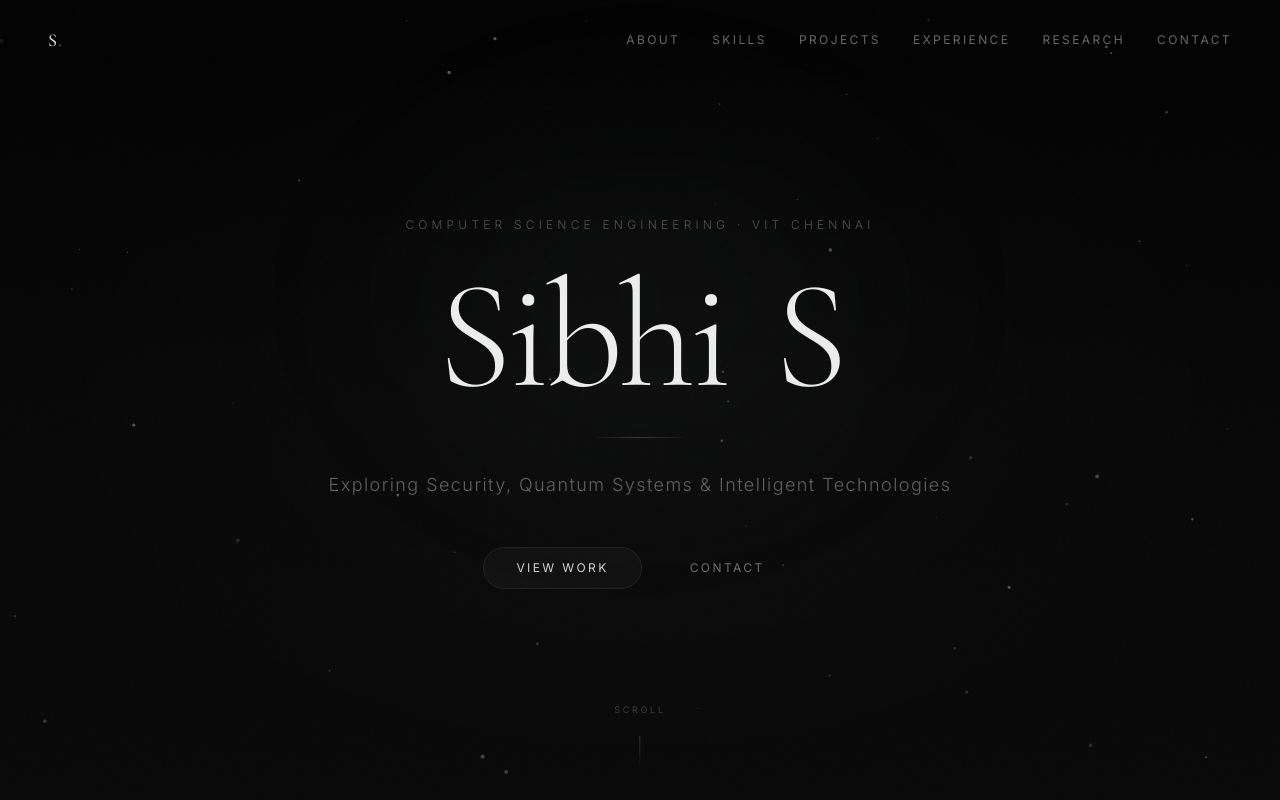
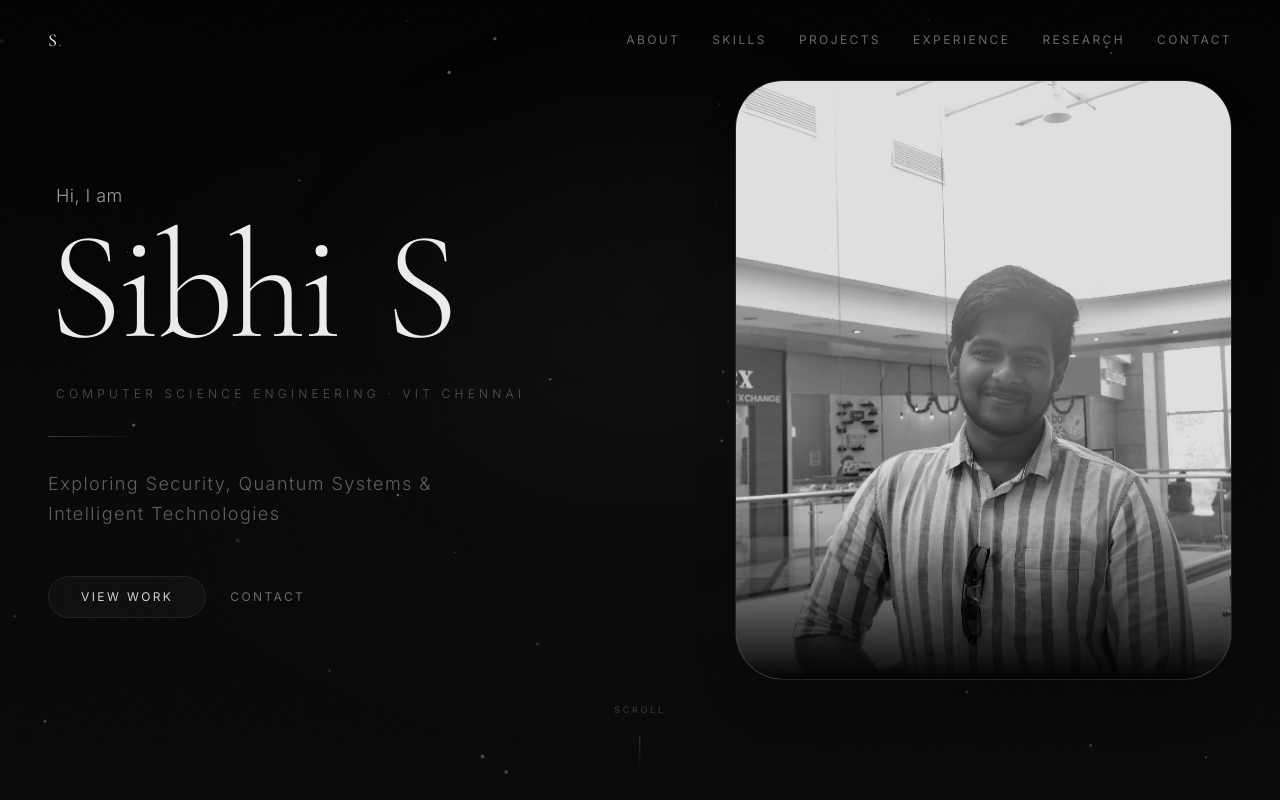
Before and after one commit to SibhiSS/sibhi.com, a Next.js app: page / in a window 1280 px wide. Shown: the top 800 px of the page. Built offline with nearby package versions, Linux system fonts and the light colour scheme.

Commit message:
Update hero section layout to split with rounded profile image

```diff
--- a/src/components/sections/HeroSection.tsx
+++ b/src/components/sections/HeroSection.tsx
@@ -1,6 +1,7 @@
 "use client";
 
 import { useEffect, useRef } from "react";
+import Image from "next/image";
 import { motion, useScroll, useTransform } from "framer-motion";
 import { hero } from "@/data/portfolio";
 
@@ -9,7 +10,7 @@
 
   return (
     <motion.h1
-      className="hero-name flex items-center justify-center flex-wrap"
+      className="hero-name flex items-center justify-start flex-wrap"
       aria-label={hero.name}
     >
       {letters.map((letter, i) => (
@@ -148,10 +149,12 @@
     >
       {/* Atmospheric Background */}
       <div className="absolute inset-0">
-        {/* Gradient Layers */}
+        {/* Base Gradient Layer */}
         <div className="absolute inset-0 bg-gradient-to-b from-[#030303] via-[#080808] to-[#0a0a0a]" />
-        <div className="absolute inset-0 bg-[radial-gradient(ellipse_at_center,rgba(255,255,255,0.015)_0%,transparent_70%)]" />
-        <div className="absolute top-0 left-1/2 -translate-x-1/2 w-[800px] h-[600px] bg-[radial-gradient(ellipse,rgba(120,130,140,0.06)_0%,transparent_60%)] blur-3xl" />
+
+        {/* Lighting Accents */}
+        <div className="absolute inset-0 bg-[radial-gradient(ellipse_at_center,rgba(255,255,255,0.015)_0%,transparent_70%)] pointer-events-none" />
+        <div className="absolute top-0 left-1/2 -translate-x-1/2 w-[800px] h-[600px] bg-[radial-gradient(ellipse,rgba(120,130,140,0.06)_0%,transparent_60%)] blur-3xl pointer-events-none" />
 
         {/* Particle Field */}
         <ParticleField />
@@ -170,29 +173,41 @@
       {/* Content */}
       <motion.div
         style={{ opacity, y, scale }}
-        className="relative z-10 text-center px-6 max-w-5xl mx-auto"
+        className="relative z-10 w-full max-w-7xl mx-auto px-6 md:px-12 grid grid-cols-1 md:grid-cols-2 items-center h-screen pt-20 md:pt-0"
       >
+        {/* Left Side — Typography */}
+        <div className="flex flex-col items-start text-left z-20">
+          {/* Greeting */}
+          <motion.div
+            initial={{ opacity: 0, y: 20 }}
+            animate={{ opacity: 1, y: 0 }}
+            transition={{ duration: 0.8, delay: 0.1, ease: [0.16, 1, 0.3, 1] }}
+            className="text-white/60 text-base md:text-lg font-light tracking-wide mb-2 pl-2"
+          >
+            Hi, I am
+          </motion.div>
+
+          {/* Name */}
+          <AnimatedName />
+
           {/* Overline */}
           <motion.div
             initial={{ opacity: 0, y: 20 }}
             animate={{ opacity: 1, y: 0 }}
-          transition={{ duration: 0.8, delay: 0.1, ease: [0.16, 1, 0.3, 1] }}
-          className="mb-8"
+            transition={{ duration: 0.8, delay: 1, ease: [0.16, 1, 0.3, 1] }}
+            className="mt-6 pl-2"
           >
             <span className="inline-block text-[10px] md:text-xs tracking-[0.35em] uppercase text-white/30 font-light">
               Computer Science Engineering · VIT Chennai
             </span>
           </motion.div>
 
-        {/* Name */}
-        <AnimatedName />
-
           {/* Decorative Line */}
           <motion.div
             initial={{ scaleX: 0 }}
             animate={{ scaleX: 1 }}
             transition={{ duration: 1.4, delay: 1, ease: [0.16, 1, 0.3, 1] }}
-          className="w-24 h-[1px] bg-gradient-to-r from-transparent via-white/20 to-transparent mx-auto my-8 origin-center"
+            className="w-24 h-[1px] bg-gradient-to-r from-white/20 to-transparent my-8 origin-left"
           />
 
           {/* Tagline */}
@@ -200,7 +215,7 @@
             initial={{ opacity: 0, y: 30 }}
             animate={{ opacity: 1, y: 0 }}
             transition={{ duration: 0.9, delay: 1.2, ease: [0.16, 1, 0.3, 1] }}
-          className="text-white/35 text-sm md:text-base lg:text-lg tracking-[0.08em] font-light max-w-2xl mx-auto leading-relaxed"
+            className="text-white/35 text-sm md:text-base lg:text-lg tracking-[0.08em] font-light max-w-md leading-relaxed"
           >
             {hero.tagline}
           </motion.p>
@@ -210,7 +225,7 @@
             initial={{ opacity: 0, y: 30 }}
             animate={{ opacity: 1, y: 0 }}
             transition={{ duration: 0.9, delay: 1.5, ease: [0.16, 1, 0.3, 1] }}
-          className="flex items-center justify-center gap-4 mt-12"
+            className="flex items-center gap-6 mt-12"
           >
             <a
               href="#projects"
@@ -233,10 +248,32 @@
                   .querySelector("#contact")
                   ?.scrollIntoView({ behavior: "smooth" });
               }}
-            className="px-8 py-3 text-xs tracking-[0.2em] uppercase text-white/40 hover:text-white/70 transition-all duration-500"
+              className="text-xs tracking-[0.2em] uppercase text-white/40 hover:text-white/70 transition-all duration-500"
             >
               Contact
             </a>
+          </motion.div>
+        </div>
+
+        {/* Right Side — Image */}
+        <motion.div
+          initial={{ opacity: 0, filter: "blur(10px)" }}
+          animate={{ opacity: 1, filter: "blur(0px)" }}
+          transition={{ duration: 1.5, delay: 0.5, ease: [0.16, 1, 0.3, 1] }}
+          className="absolute md:relative right-0 bottom-0 md:bottom-auto w-full h-[60vh] md:h-[80vh] opacity-30 md:opacity-100 pointer-events-none flex items-end justify-end md:pl-10 pb-10"
+        >
+          <div className="relative w-full md:w-[90%] h-full rounded-[2rem] md:rounded-[3rem] overflow-hidden border border-white/10 shadow-2xl">
+            {/* Fading gradient at the bottom inside the rounded container */}
+            <div className="absolute inset-x-0 bottom-0 h-40 bg-gradient-to-t from-[#030303] via-[#030303]/50 to-transparent z-10" />
+
+            <Image
+              src="/profile-main.jpg"
+              alt="Sibhi S"
+              fill
+              className="object-cover object-center grayscale opacity-90"
+              priority
+            />
+          </div>
         </motion.div>
       </motion.div>
 
```
Also changed, not shown: public/profile-main.jpg (added), 1 other file (tests, documents, lock files or other folders). Lines whose indentation alone changed are shown as unchanged.
